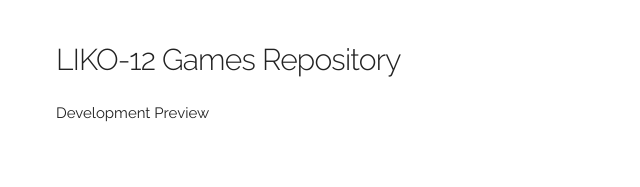
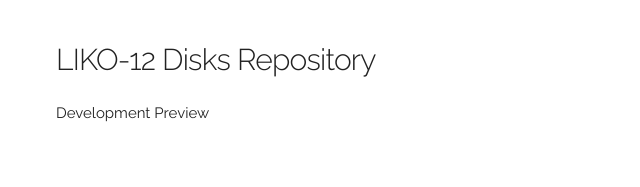
Before and after one commit to LIKO-12/Disks, a plain HTML site: page index.html in a window 1280 px wide. Shown: the top 187 px of the page, 134-774 px from the left. Drawn offline with Linux system fonts and the light colour scheme.

```diff
--- a/index.html
+++ b/index.html
@@ -5,7 +5,7 @@
   <!-- Basic Page Needs
   -------------------------------------------------- -->
   <meta charset="utf-8">
-  <title>LIKO-12 Games Repository</title>
+  <title>LIKO-12 Disks Repository</title>
   <meta name="description" content="">
   <meta name="author" content="">
 
@@ -82,7 +82,7 @@
   -------------------------------------------------- -->
   <div class="container">
     <div style="padding: 30px; margin-bottom: 10px; margin-top: 10px">
-      <h4>LIKO-12 Games Repository</h4>
+      <h4>LIKO-12 Disks Repository</h4>
       <p>Development Preview</p>
     </div>
 
```
